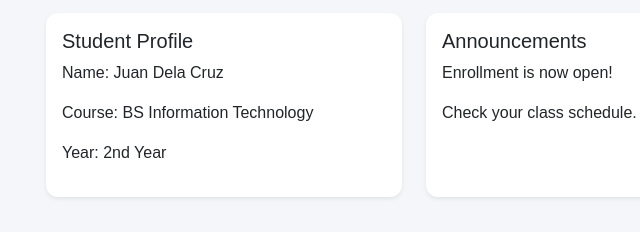
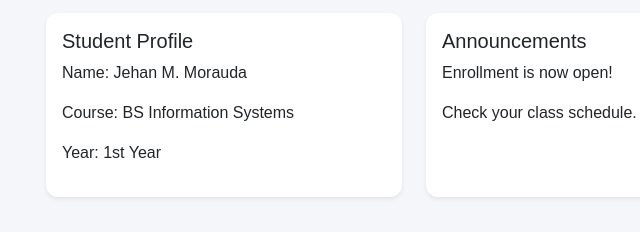
Before and after one commit to moraudajehan-art/mywebsite, a plain HTML site: page index.html in a window 1280 px wide. Shown: the part 167-399 px from the top of the page, 36-676 px from the left. Drawn offline with nearby package versions, Linux system fonts and the light colour scheme.

Commit message:
Add files via upload

```diff
--- a/index.html
+++ b/index.html
@@ -6,14 +6,13 @@
   <meta name="viewport" content="width=device-width, initial-scale=1.0">
   <title>Student Portal</title>
 
-  <!-- Bootstrap CSS -->
   <link href="https://cdn.jsdelivr.net/npm/bootstrap@5.3.3/dist/css/bootstrap.min.css" rel="stylesheet">
 
   <link rel="stylesheet" href="jehan.css">
 </head>
 <body>
 
-  <!-- Navigation -->
+
   <nav class="navbar navbar-expand-lg navbar-dark bg-primary">
     <div class="container">
       <a class="navbar-brand fw-bold" href="#">Student Portal</a>
@@ -43,7 +42,7 @@
     </div>
   </nav>
 
-  <!-- Dashboard -->
+
   <main class="container my-4">
     <h2>Welcome, Student!</h2>
     <p>Your Student Dashboard</p>
@@ -54,9 +53,9 @@
         <div class="card shadow-sm h-100">
           <div class="card-body">
             <h5>Student Profile</h5>
-            <p>Name: Juan Dela Cruz</p>
-            <p>Course: BS Information Technology</p>
-            <p>Year: 2nd Year</p>
+            <p>Name: Jehan M. Morauda</p>
+            <p>Course: BS Information Systems</p>
+            <p>Year: 1st Year</p>
           </div>
         </div>
       </div>
```
